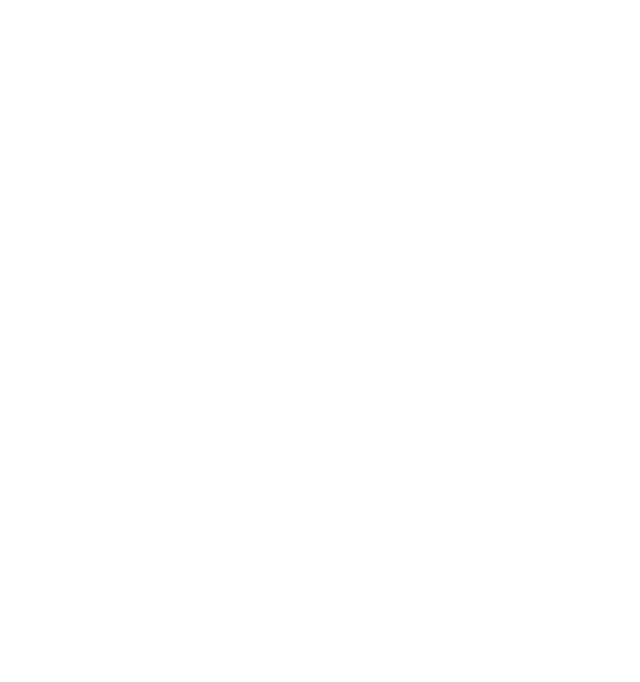
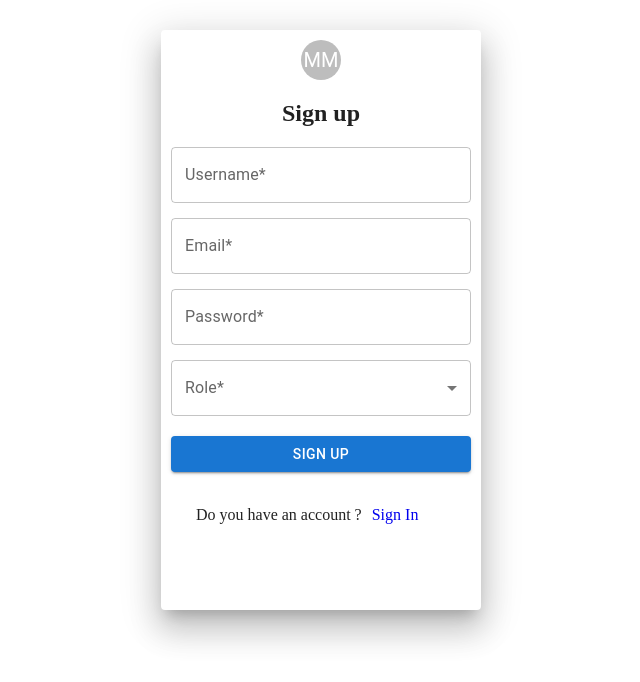
Before and after one commit to Ravidev01/E-learn, a React (Create React App) app in the folder client/: page /signup in a window 1280 px wide. Before the commit this address had no page. Shown: the top 682 px of the page, without its empty margins (319-959 px from the left). Built offline with nearby package versions, Linux system fonts and the light colour scheme.

Commit message:
sign in completed

```diff
--- a/client/package.json
+++ b/client/package.json
@@ -9,6 +9,7 @@
     "@testing-library/jest-dom": "^5.16.4",
     "@testing-library/react": "^13.0.1",
     "@testing-library/user-event": "^13.5.0",
+    "axios": "^0.26.1",
     "install": "^0.13.0",
     "npm": "^8.7.0",
     "react": "^18.0.0",
--- a/client/src/App.js
+++ b/client/src/App.js
@@ -1,6 +1,7 @@
 import './App.css';
 import {BrowserRouter as Router, Routes , Route} from 'react-router-dom'
 import SignIn from './component/SignIn/SignIn';
+import SignUp from './component/SignUP/SignUp';
 
 
 function App() {
@@ -8,7 +9,8 @@
     <div>
       <Router>
         <Routes>
-          <Route path="login" element={<SignIn/>}/>
+          <Route path="signin" element={<SignIn/>}/>
+          <Route path="signup" element={<SignUp/>}/>
         </Routes>
       </Router>
 
--- a/client/src/component/SignIn/SignIn.js
+++ b/client/src/component/SignIn/SignIn.js
@@ -6,12 +6,33 @@
 import Grid from "@mui/material/Grid";
 import { Link } from "react-router-dom";
 import "../SignIn/SignIn.css";
+import axios from "axios";
 
 const SignIn = () => {
   const [input, setInput] = useState({ username: "", password: "" });
-  const handleSubmit = () => {
+  const handleSubmit = (e) => {
+    e.preventDefault();
     console.log(input);
+    postData();
   };
+  const postData = async () => {
+    axios
+      .post(
+        "http://localhost:4000/api/login",
+        {
+          username: input.username,
+          password: input.password,
+        },
+        {
+          header: {
+            "Content-Type": "application/json",
+          },
+        }
+      )
+      .then((res) => console.log(res))
+      .catch((err) => console.log(err));
+  };
+
   return (
     <div className="Container">
       {/* showing the success message after Successful sign in */}
@@ -29,7 +50,9 @@
                 name="email"
                 label="Email*"
                 variant="outlined"
-                onChange={(e) => setInput({ username: e.target.value })}
+                onChange={(e) =>
+                  setInput({ ...input, username: e.target.value })
+                }
               />
               <TextField
                 className="textFiled"
@@ -40,7 +63,9 @@
                 label="Password*"
                 type="password"
                 variant="outlined"
-                onChange={(e) => setInput({ password: e.target.value })}
+                onChange={(e) =>
+                  setInput({ ...input, password: e.target.value })
+                }
               />
             </Grid>
             <Button
@@ -52,14 +77,15 @@
             >
               Sign in
             </Button>
-            <Link to="/" className="frLink">
+            <Link to="/signin" className="frLink">
               Forgot password ?
             </Link>
-           <div style={{margin:"25px"}}>Don't have an account ?
-            <Link className="sgnLink" to="/signup">
-              Sign up
-            </Link>
-           </div>
+            <div style={{ margin: "25px" }}>
+              Don't have an account ?
+              <Link className="sgnLink" to="/signup">
+                Sign up
+              </Link>
+            </div>
           </Paper>
         </div>
       </form>
--- /dev/null
+++ b/client/src/component/SignUP/SignUp.css
@@ -0,0 +1,35 @@
+.paperStyle{
+    padding: 10px;
+    height: 90vh !important;
+    width: 300px;
+    margin: 30px auto;
+  }
+.avatarStyle {
+    background: #17a7d2;
+  }
+.textFiled{
+    margin-bottom: 15px !important;
+  }
+.btnStyle{
+    margin: 20px 0 9px 0 !important;
+  }
+.frLink{
+    margin-bottom: 20px !important ;
+    margin-left: 60%;
+    text-decoration: 0;
+  }
+  .sgnLink{
+    margin-top: 20px;
+    text-align: center;
+    margin-left: 10px;
+    text-decoration: 0;
+  }
+  .txtDont{
+    margin-top: 20px;
+    text-align: center;
+  }
+  .errorMessage {
+    margin: 1px;
+    color: red;
+    margin-left: 1;
+  }
--- /dev/null
+++ b/client/src/component/SignUP/SignUp.js
@@ -0,0 +1,106 @@
+import React, { useState } from "react";
+import TextField from "@mui/material/TextField";
+import Button from "@mui/material/Button";
+import Avatar from "@mui/material/Avatar";
+import Paper from "@mui/material/Paper";
+import Grid from "@mui/material/Grid";
+import { Link } from "react-router-dom";
+import InputLabel from "@mui/material/InputLabel";
+import FormControl from "@mui/material/FormControl";
+import MenuItem from "@mui/material/MenuItem";
+import Select from "@mui/material/Select";
+
+import "../SignIn/SignIn.css";
+
+const SignUP = () => {
+  const [input, setInput] = useState({ username: "", email: "", password: "" });
+  const [role, setRole] = React.useState("");
+
+  const handleChange = (event) => {
+    setRole(event.target.value);
+  };
+
+  const handleSubmit = () => {
+    console.log(input);
+  };
+
+  return (
+    <div className="Container">
+      {/* showing the success messrole after Successful sign in */}
+      <form onSubmit={handleSubmit}>
+        <div className="container">
+          <Paper elevation={20} className="paperStyle">
+            <Grid align="center">
+              <Avatar className="avatarStyle">MM</Avatar>
+              <h2>Sign up</h2>
+              <TextField
+                className="textFiled"
+                value={input.username}
+                fullWidth
+                autoComplete="off"
+                name="username"
+                label="Username*"
+                variant="outlined"
+                onChange={(e) => setInput({ username: e.target.value })}
+              />
+              <TextField
+                className="textFiled"
+                value={input.email}
+                fullWidth
+                autoComplete="off"
+                name="email"
+                label="Email*"
+                type="email"
+                variant="outlined"
+                onChange={(e) =>
+                  setInput({ ...input, email: e.target.value })
+                }
+              />
+              <TextField
+                className="textFiled"
+                value={input.password}
+                fullWidth
+                autoComplete="off"
+                name="password"
+                label="Password*"
+                type="password"
+                variant="outlined"
+                onChange={(e) => setInput({ ...input, password: e.target.value })}
+              />
+              <FormControl sx={{ m: 0, minWidth: 300 }} size="medium">
+                <InputLabel id="demo-select-small">Role*</InputLabel>
+                <Select
+                  labelId="demo-select-small"
+                  id="demo-select-small"
+                  value={role}
+                  label="role"
+                  onChange={handleChange}
+                >
+                  <MenuItem value="Student">Student</MenuItem>
+                  <MenuItem value="Teacher">Teacher</MenuItem>
+                </Select>
+              </FormControl>
+            </Grid>
+            <Button
+              type="submit"
+              color="primary"
+              variant="contained"
+              className="btnStyle"
+              fullWidth
+            >
+              Sign Up
+            </Button>
+            <div style={{ margin: "25px" }}>
+              Do you have an account ?
+              <Link className="sgnLink" to="/signin">
+                Sign In
+              </Link>
+            </div>
+          </Paper>
+        </div>
+      </form>
+    </div>
+  );
+};
+
+export default SignUP;
```
Also changed, not shown: client/src/services/index.js (added, +7 -0 lines), 1 other file (tests, documents, lock files or other folders).
